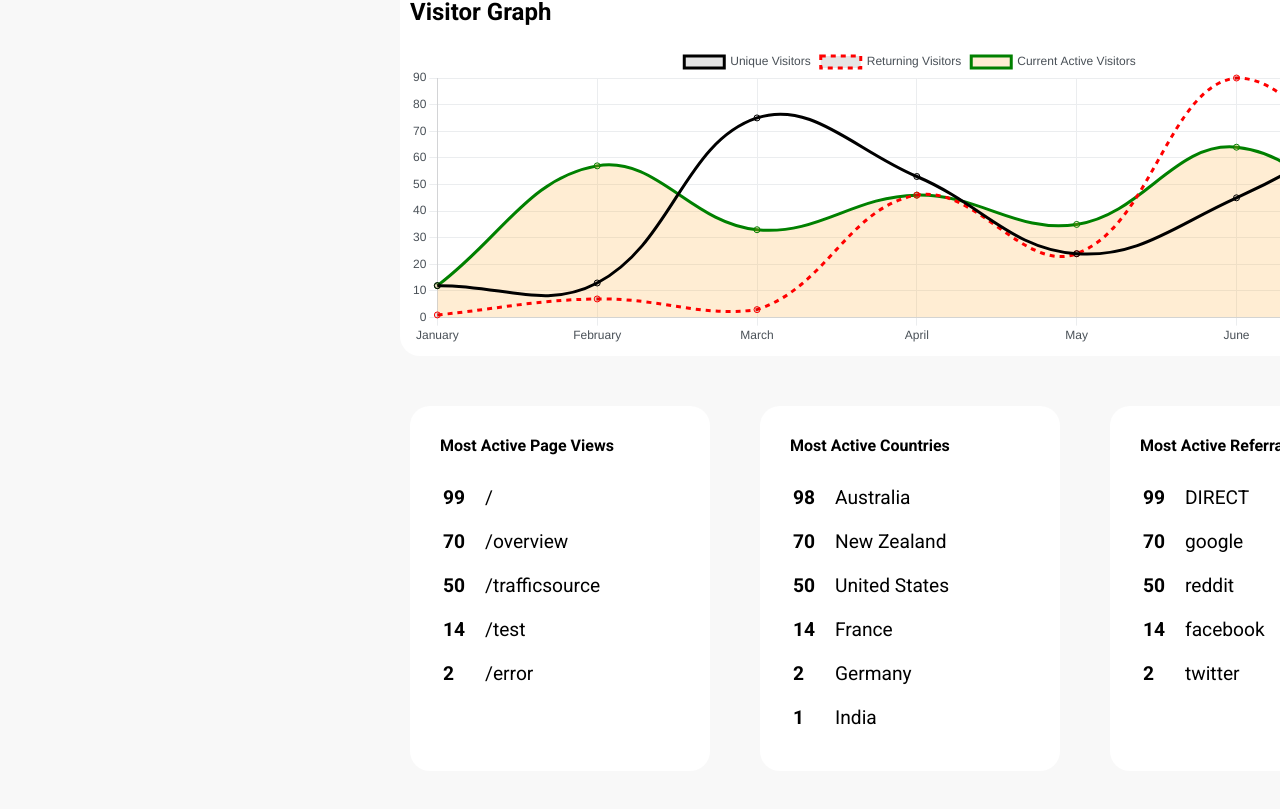
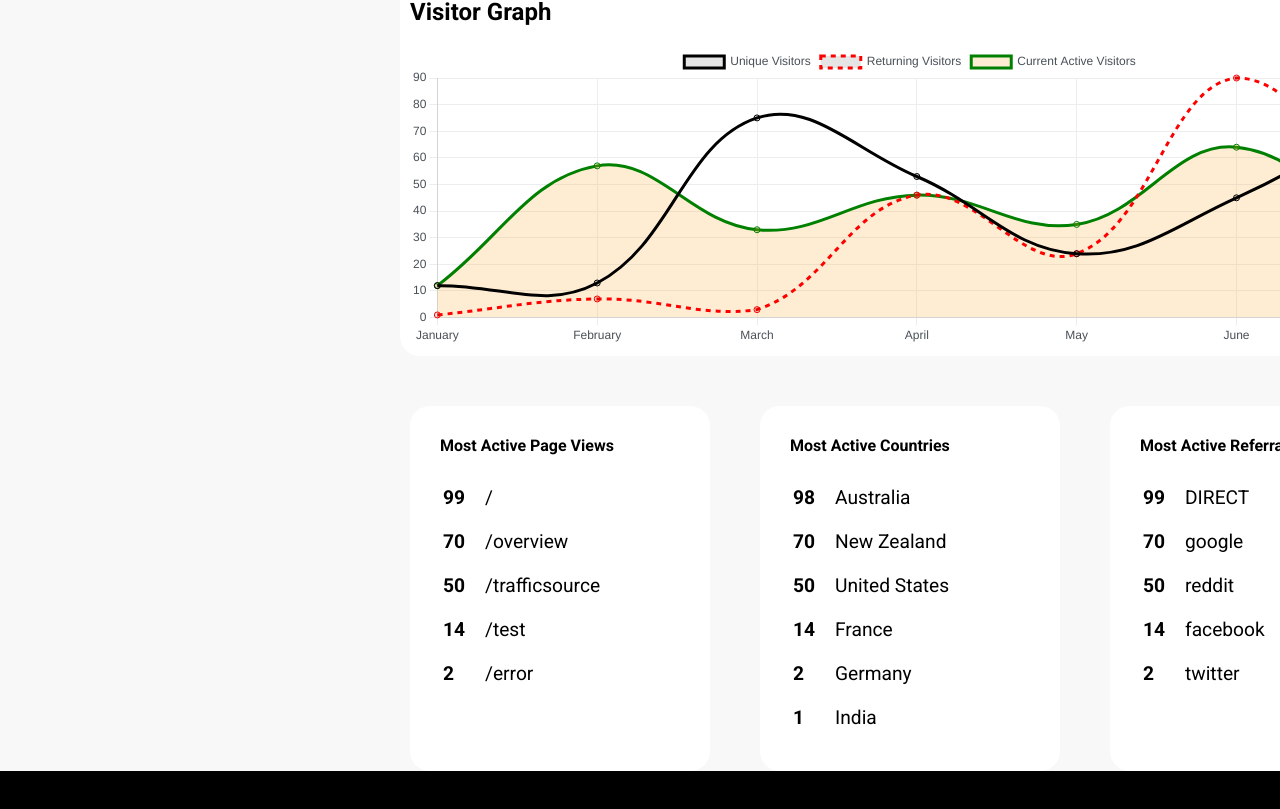
Before and after one commit to nectarinedev/vue-dashboard, a Vue app: page / in a window 1280 px wide. Shown: the part 417-1226 px from the top of the page. Before the commit the page ends 1188 px from the top, so only its background shows below. Built offline with nearby package versions, Linux system fonts and the light colour scheme.

Commit message:
add footer

```diff
--- /dev/null
+++ b/src/components/Layout/Footer.vue
@@ -0,0 +1,20 @@
+<script setup lang="ts"></script>
+
+<template>
+	<footer>
+		<nav>
+			<div class="footer"></div>
+		</nav>
+	</footer>
+</template>
+
+<style scoped lang="css">
+.footer {
+	height: 50px;
+	background-color: black;
+	gap: 70px;
+	padding-right: 50px;
+	display: flex;
+	align-items: center;
+}
+</style>
--- a/src/components/Layout/Layout.vue
+++ b/src/components/Layout/Layout.vue
@@ -1,6 +1,7 @@
 <script setup lang="ts">
 import Header from './Header.vue';
 import SideBar from './SideBar.vue';
+import Footer from './Footer.vue';
 </script>
 
 <template>
@@ -12,6 +13,7 @@ import SideBar from './SideBar.vue';
 		<slot></slot>
 		<div />
 	</div>
+	<Footer />
 </template>
 
 <style scoped lang="css">
```
